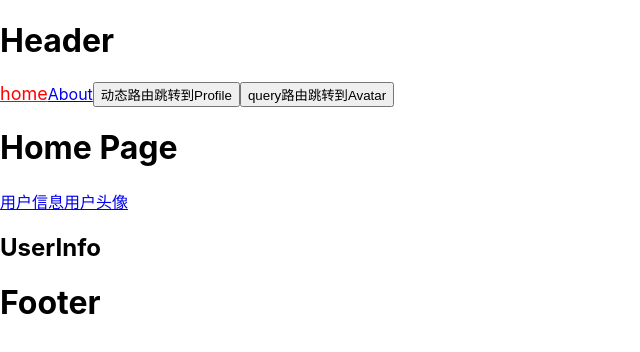
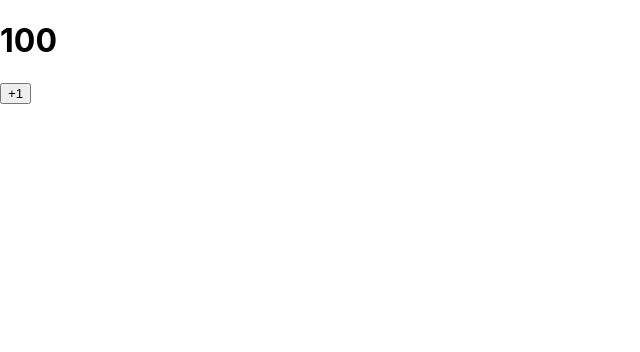
Before and after one commit to YDKD/react-study, a React (Vite) app: page / in a window 1280 px wide. Before the commit this address led to /home/user-info. Shown: the top 352 px of the page, without its empty margins (0-640 px from the left). Built offline with nearby package versions, Linux system fonts and the light colour scheme.

Commit message:
feat(hooks): useState、useEffect

```diff
--- /dev/null
+++ b/src/28_hooks/02_useEffect/App.tsx
@@ -0,0 +1,58 @@
+import React, { memo, useEffect, useState } from 'react'
+
+const App = memo(() => {
+	const [count, setCount] = useState(100)
+    const [name, setName] = useState('zs')
+
+	// 1、useEffect，常用于模拟生命周期函数
+	// 2、useEffect，中的回调函数，会在组件挂载完成后执行
+	// 3、useEffect，长用来发送异步请求，获取DOM节点信息
+
+	// 4、useEffect，中的回调函数，会在组件更新完成后执行，且如果没有传递第二个参数，那么每次组件更新都会执行
+	useEffect(() => {
+		console.log('useEffect被执行了-111')
+	})
+
+	// 5、多个useEffect，会按照顺序执行
+	useEffect(() => {
+		document.title = count + ''
+	})
+
+	// 6、useEffect的回调函数，可以返回一个函数，这个函数会在组件卸载前执行
+	useEffect(() => {
+		console.log('useEffect被执行了-222')
+
+		return () => {
+			console.log('useEffect-222的回调函数返回的函数被执行了')
+		}
+	})
+
+	// 7、useEffect，有第一个参数，为一个数组，数组中有一些依赖项，只有当这些依赖项发生变化时，才会执行useEffect的回调函数
+
+    // 8、useEffect中的第二个参数的依赖项，可以是一个数组，也可以是一个函数
+    // 9、useEffect中的第二个参数的依赖项，如果是一个函数，那么这个函数的返回值，就是依赖项
+    // 10、useEffect中的第二个参数的依赖项，如果是一个函数，那么这个函数的返回值，如果是一个数组，那么这个数组中的依赖项，就是依赖项
+    //   且多个数组中的依赖项，会被合并到一个数组中，且只会执行一次useEffect的回调函数
+	useEffect(() => {
+		console.log('我是被依赖项的useEffect---数组')
+	}, [[count], [name]])
+
+    useEffect(() => {
+        console.log('我是被依赖项的useEffect---函数');
+
+    }, () => [count, name])
+
+    const hanldeEffect = () => {
+        setCount(count + 1)
+        setName('ls')
+    }
+
+	return (
+		<div>
+			<h1>{count}</h1>
+			<button onClick={() => hanldeEffect()}>+1</button>
+		</div>
+	)
+})
+
+export default App
--- a/src/main.tsx
+++ b/src/main.tsx
@@ -27,7 +27,8 @@ import { BrowserRouter } from 'react-router-dom'
 // import App from './24_redux-tool-kit/App'
 // import App from './25_手写connect/App'
 // import App from './26_实现中间件/App'
-import App from './27_router/App'
+// import App from './27_router/App'
+import App from './28_hooks/02_useEffect/App'
 
 import './index.css'
 
```
Also changed, not shown: src/28_hooks/01_useState/App.tsx (added, +14 -0 lines).
